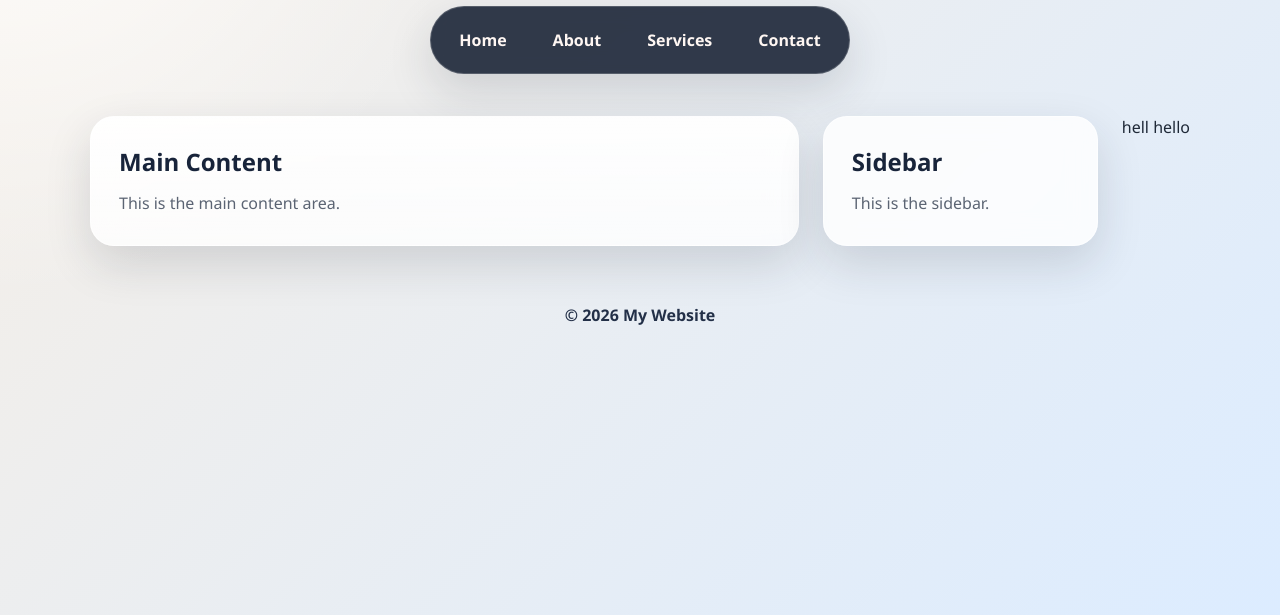
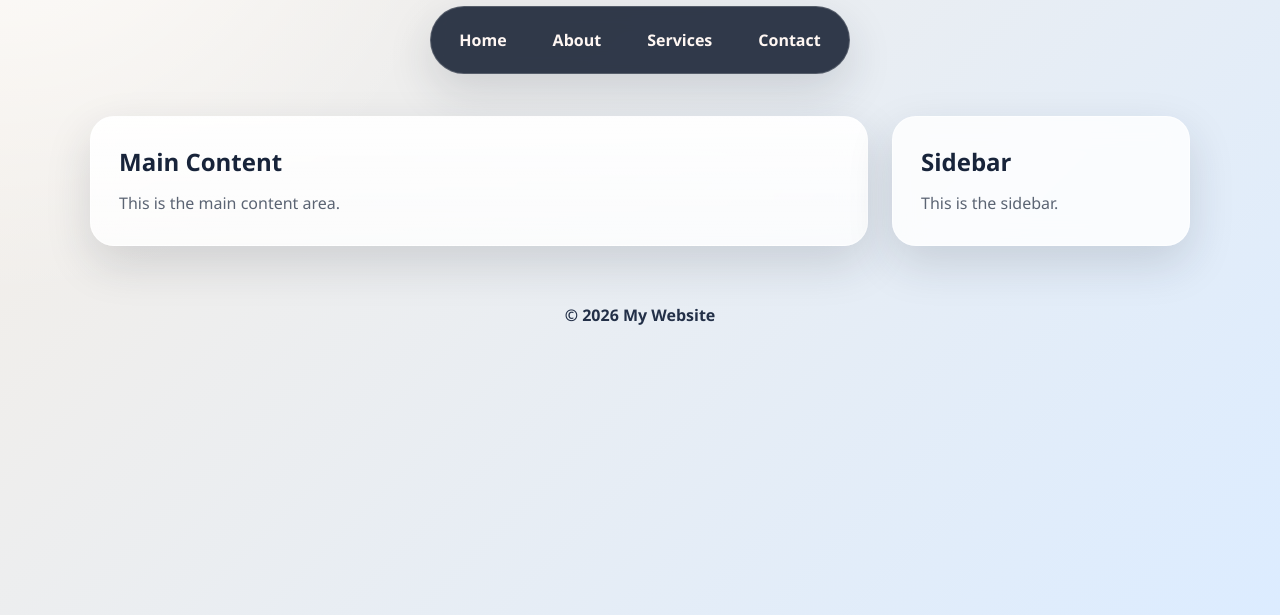
Before and after one commit to Sunilbadu/github, a plain HTML site: page index.html in a window 1280 px wide. Shown: the part 185-800 px from the top of the page. Drawn offline with Linux system fonts and the light colour scheme.

Commit message:
deleted some junk codes

```diff
--- a/index.html
+++ b/index.html
@@ -31,9 +31,6 @@
             <p>This is the sidebar.</p>
         </aside>
 
-        <div>
-            hell hello
-        </div>
 
     </main>
 
```
